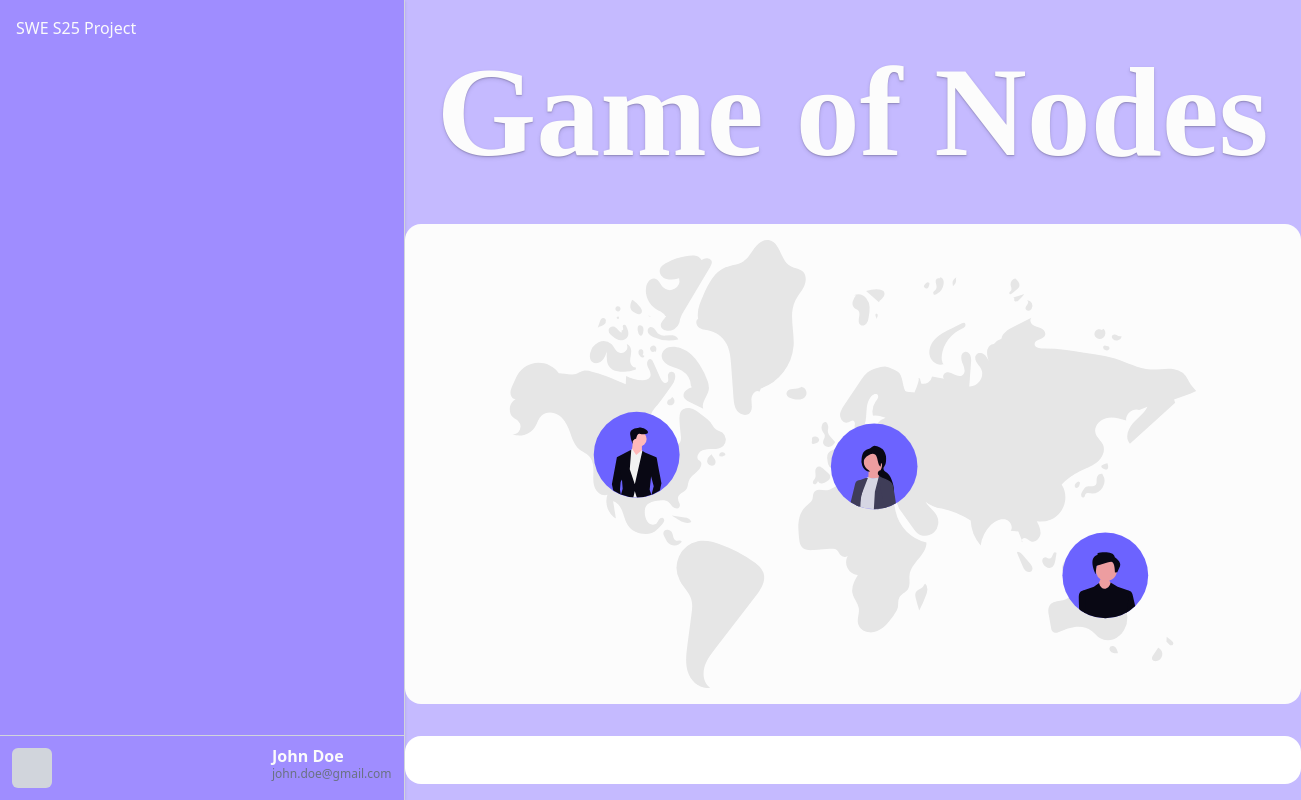
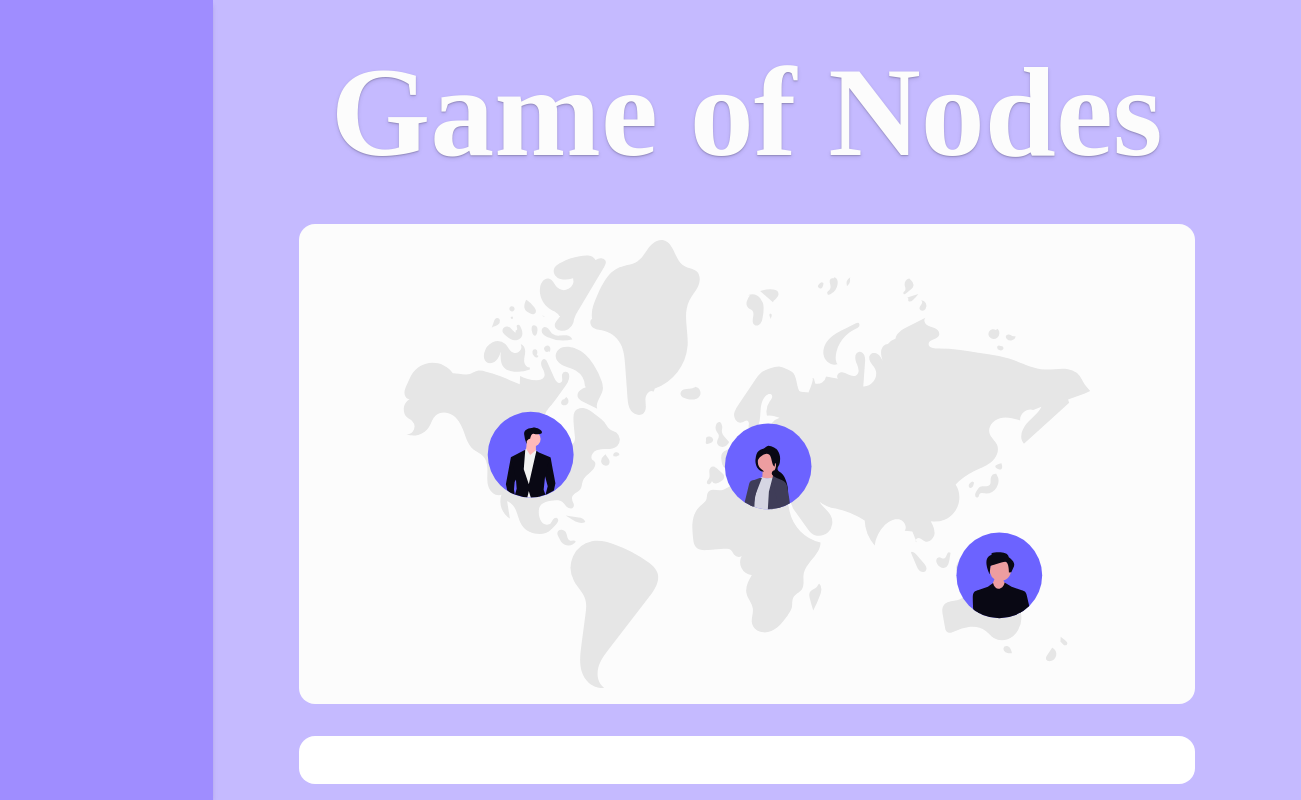
Before and after one commit to Isaiahak/SWE-Project-S25, a React (Vite) app in the folder frontend/swe-s25-project/: page / in a window 1280 px wide. Shown: the whole page, 1301 px wide, since content can reach past the window. Built offline with nearby package versions, Linux system fonts and the light colour scheme; a web font is replaced by a local one.

Commit message:
Small changes

```diff
--- a/frontend/swe-s25-project/src/components/GameBar.tsx
+++ b/frontend/swe-s25-project/src/components/GameBar.tsx
@@ -1,6 +1,6 @@
 export default function GameBar() {
     return (
-        <div className="mt-8 mb-4 rounded-2xl bg-white w-[70vw] h-36">
+        <div className="mt-8 mb-4 rounded-2xl bg-white w-[70vw] h-36 inset-shadow-md">
 
         </div>
     );
--- a/frontend/swe-s25-project/src/components/SideBar.tsx
+++ b/frontend/swe-s25-project/src/components/SideBar.tsx
@@ -1,18 +1,7 @@
 export default function Sidebar() {
   return (
-    <nav className="h-screen flex flex-col bg-sidebar-primary border-r border-gray-300 shadow-sm">
-      <div className="p-4 pb-2 flex justify-between items-center">
-        <h1>SWE S25 Project</h1>
-      </div>
-      <ul className="flex-1 px-3"></ul>
-      <div className="border-t border-gray-300 flex p-3">
-        <div className="w-10 h-10 rounded-md bg-gray-300"></div>
-        <div className={`flex justify-between items center w-52 ml-3`}></div>
-        <div className="leading-4">
-            <h4 className="font-semibold">John Doe</h4>
-            <span className="text-xs text-gray-500">john.doe@gmail.com</span>
-        </div>
-      </div>
+    <nav className="h-screen w-[20vw] flex flex-col bg-sidebar-primary shadow-md">
+
     </nav>
   );
 }
```
